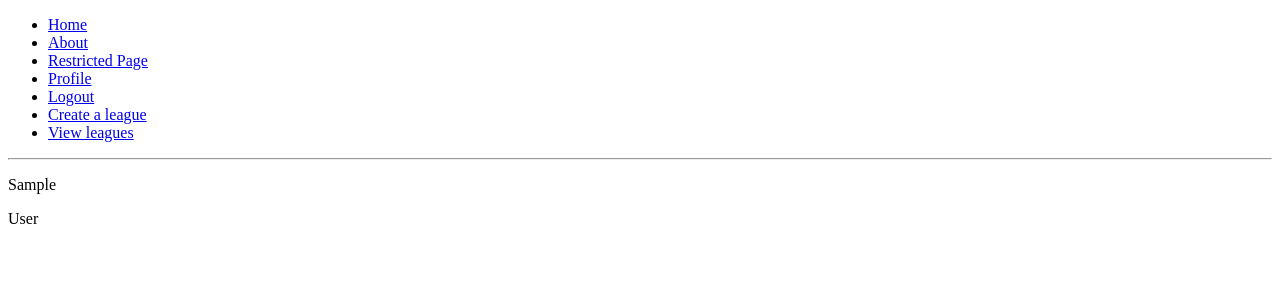
After one commit to skill-huddle/skill-huddle, a Django app: page /profile/ in a window 1280 px wide. The commit adds this page. Shown: the top 300 px of the page. Run offline with Django 3.2, Linux system fonts and the light colour scheme; a user stored in the database is signed in; tables that the repository leaves empty hold one stand-in row (values such as "Sample post").

Commit message:
Add basic profile page

```diff
--- a/sh_app/templates/base.html
+++ b/sh_app/templates/base.html
@@ -12,6 +12,7 @@
             <li><a href="{% url 'about' %}">About</a></li>
             {% if user.is_authenticated %}
             <li><a href="{% url 'restricted' %}">Restricted Page</a></li>
+            <li><a href="{% url 'profile' %}">Profile</a></li>
             <li><a href="{% url 'logout' %}">Logout</a></li>
             <li><a href="{% url 'create_league' %}">Create a league</a></li>
             <li><a href="{% url 'leagues' %}">View leagues</a></li>
--- /dev/null
+++ b/sh_app/templates/profile.html
@@ -0,0 +1,11 @@
+{% extends 'base.html' %}
+{% comment %}
+Template variables passed:
+{% endcomment %}
+
+{% block title %} Profile {% endblock %}
+
+{% block content %}
+    <p> {{profile.first_name}} </p>
+    <p> {{profile.last_name}} </p>
+{% endblock %}
--- a/sh_app/urls.py
+++ b/sh_app/urls.py
@@ -9,6 +9,7 @@ urlpatterns = [
     url(r'^login/$', views.user_login, name='login'),
     url(r'^logout/$', views.user_logout, name='logout'),
     url(r'^restricted/$', views.restricted, name='restricted'),
+    url(r'^profile/$', views.profile, name='profile'),
     url(r'^leagues/$', views.leagues, name='leagues'),
     url(r'^leagues/create/$', views.create_league, name='create_league'),
     url(r'^leagues/(?P<league_id>[0-9]+)/$', views.league_detail, name='league_detail'),
--- a/sh_app/views.py
+++ b/sh_app/views.py
@@ -7,7 +7,7 @@ from django.shortcuts import get_object_or_404
 from django.utils import timezone
 
 from sh_app.forms import UserForm, SH_UserForm, LeagueForm, SuggestionForm
-from sh_app.models import League, Suggestion
+from sh_app.models import League, Suggestion, SH_User
 
 
 def index(request):
@@ -122,6 +122,10 @@ def user_login(request):
 def restricted(request):
     return HttpResponse("Since you're logged in, you can see this text!")
 
+@login_required
+def profile(request):
+    profile = get_object_or_404(SH_User, user=request.user)
+    return render(request, 'profile.html', {'profile': profile})
 
 # Use the login_required() decorator to ensure only those logged in can access the view.
 @login_required
```
